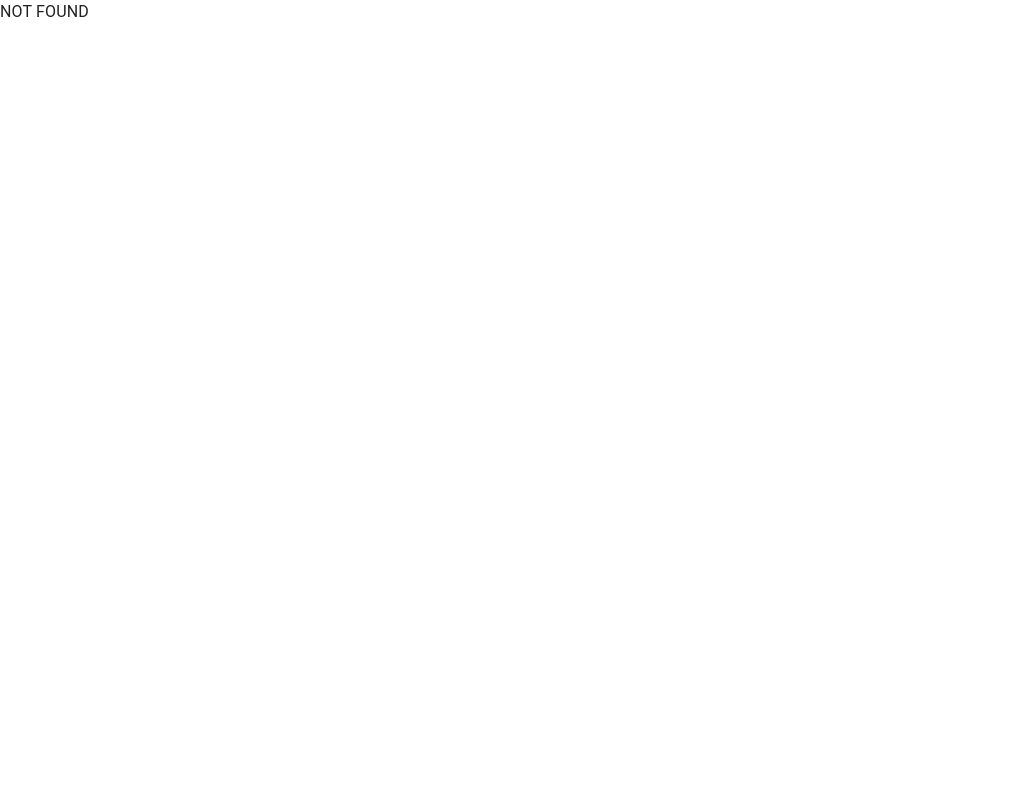
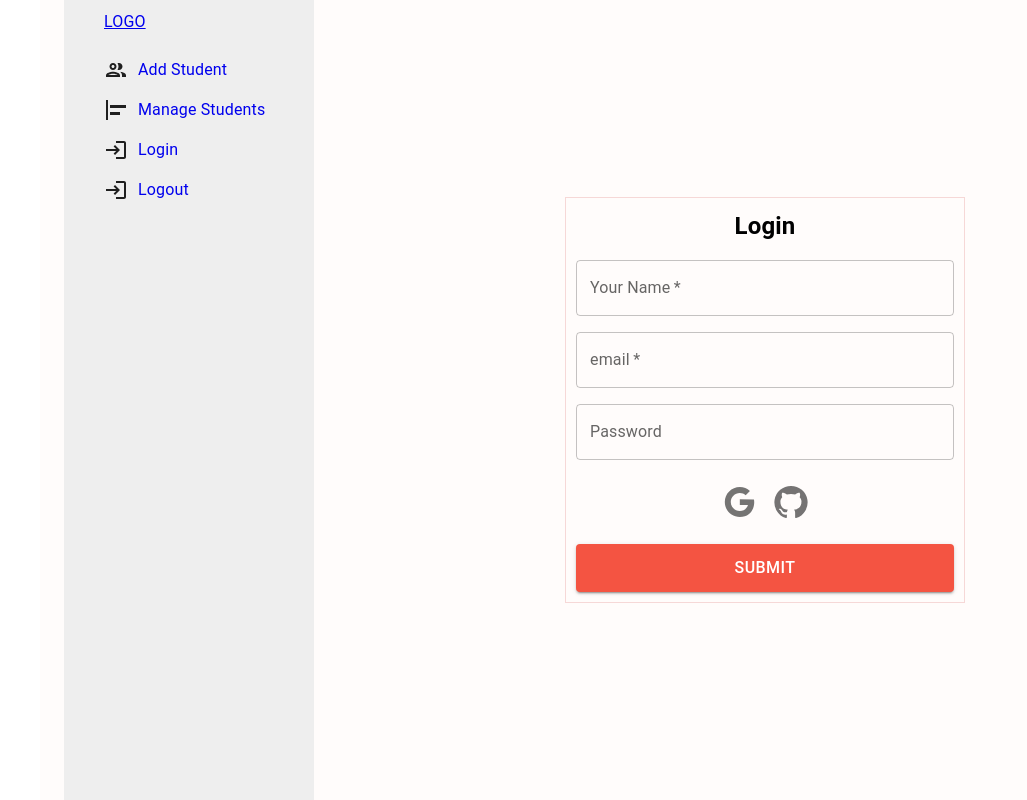
Before and after one commit to mdismail645221/evaluation-assignment-client, a React (Create React App) app: page /login in a window 1280 px wide. Before the commit this address had no page. Shown: the whole page, without its empty margins (0-1027 px from the left). Built offline with nearby package versions, Linux system fonts and the light colour scheme; no server answers.

Commit message:
context folder in Authprovider added

```diff
--- a/src/components/Login/Login.js
+++ b/src/components/Login/Login.js
@@ -1,126 +1,83 @@
+import { Button, IconButton, Stack, TextField } from '@mui/material';
+import { Box } from '@mui/system';
 import React, { useContext, useState } from 'react';
 import { Link } from 'react-router-dom';
-import { AuthContext } from '../../contexts/AuthProvider';
-import '../Login/Login.css';
-import { toast } from 'react-hot-toast'
-import { GithubAuthProvider, GoogleAuthProvider } from 'firebase/auth';
-import { useLocation, useNavigate } from 'react-router-dom'
+import { LOGIN, LOGINSOCAILICONS, LOGINTITLE } from '../../styled/Login';
+import GoogleIcon from '@mui/icons-material/Google';
+import GitHubIcon from '@mui/icons-material/GitHub';
+import { AuthContext } from '../../context/AuthProvider';
+import { toast } from 'react-hot-toast';
+
+
+// const { logIn } = useContext(AuthContext)
+// console.log(logIn)
+
 
 const Login = () => {
 
-    const [error, setError] = useState(null)
-    const { logIn, googleSingIn, githubSingIn } = useContext(AuthContext)
-    // useLocation provide in Private Route
-    const location = useLocation();
-    const navigate = useNavigate();
-    let from = location.state?.from?.pathname || '/';
+    const [userName, SetUserName] = useState("")
+    const [email, SetEmail] = useState("")
+    const [password, SetPassword] = useState("")
 
-    const handleLogIn = (event) => {
+
+    const handleSubmit = (event) =>{
         event.preventDefault();
         const form = event.target;
-        const email = form.email.value;
-        const password = form.password.value;
+        const data = {
+            userName,
+            password
+        }
+        console.log(data)
 
 
-        // user login
-        logIn(email, password)
-            .then((result) => {
-                toast.success('Successfully Login', { duration: 3000 })
-                form.reset()
-                setError(null)
-                navigate(from, { replace: true })
-                const user = result.user;
-                console.log(user)
-            })
-            .catch((error) => {
-                toast.error("Oh NO..Wrong")
-                setError(error.message)
-            })
     }
 
+    return (
+        <LOGIN>
+            <form onSubmit={handleSubmit}>
+                <Stack spacing={2} sx={{
+                    background: '#FFFCFB',
+                    padding: '10px',
+                    width: '400px',
+                    border: '1.5px solid #F6D8D7',
 
-    // googleSignIn handler
-    const googleProvider = new GoogleAuthProvider();
-    const handlegoogle = () => {
-        googleSingIn(googleProvider)
-            .then(result => {
-                const user = result.user;
-                console.log(user)
-                setError(null)
-                toast.success("Successfully Login Good job", { duration: 3000 })
-                navigate(from, { replace: true })
-            })
-            .catch(err => {
-                toast.error("Oh NO..Wrong")
-                setError(err.message)
-            })
-    }
-
-
-
-    // Github sign In handler
-    const provider = new GithubAuthProvider();
-    const handleGithubSignIn = () => {
-        githubSingIn(provider)
-            .then(result => {
-                const user = result.user;
-                console.log(user)
-                // form.reset()
-                navigate(from, { replace: true })
-                setError(null)
-                toast.success("Successfully Login Good job", { duration: 3000 })
-            })
-            .catch(err => {
-                setError(err.message)
-                toast.error("Oh NO..Wrong")
-            })
-    }
-
-
-
-    return (
-        <section id='login-container' style={{ paddingTop: "160px", }}>
-            <div className="w-full max-w-md p-8 space-y-3 rounded-xl bg-white mx-auto py-7 " >
-                <h1 className="text-2xl font-bold text-center">Login</h1>
-                <form onSubmit={handleLogIn} className="space-y-6 ng-untouched ng-pristine ng-valid">
-                    <div className="space-y-1 text-sm form-control">
-                        <label className="block dark:text-gray-400">Email:</label>
-                        <input type="email" name="email" id="username" placeholder="email" className="w-full px-4 py-3 rounded-md dark:border-gray-700  dark:text-gray-100 focus:dark:border-violet-400 shadow-gray-500 shadow-lg bg-gray-300" />
-                    </div>
-                    <div className="space-y-1 text-sm form-control">
-                        <label htmlFor="password" className="block dark:text-gray-400">Password</label>
-                        <input type="password" name="password" id="password" placeholder="Password" className="w-full px-4 py-3 rounded-md dark:border-gray-700  dark:text-gray-100 focus:dark:border-violet-400 shadow-gray-500 shadow-lg bg-gray-300" />
-                        <div className="flex justify-end text-xs text-gray-400 pt-3">
-                            <Link rel="noopener noreferrer" className='text-red-500 hover:text-red-700 font-semibold hover:font-bold text-sm hover:underline hidden'>Forgot Password?</Link>
-                        </div>
-                    </div>
-                    <div>
-                        <p className='text-red-600'>{error && error}</p>
-                    </div>
-                    <button type='submit' className="block w-full p-3 text-center rounded-sm dark:text-gray-900 bg-[#570DF8] text-white font-semibold">Log in</button>
-                </form>
-                <div className="flex items-center pt-4 space-x-1">
-                    <div className="flex-1 h-px sm:w-16 dark:bg-gray-700"></div>
-                    <p className="px-3 text-sm text-violet-400">Login with social accounts</p>
-                    <div className="flex-1 h-px sm:w-16 dark:bg-gray-700"></div>
-                </div>
-                <div className="flex justify-center space-x-4">
-                    <button onClick={handlegoogle} aria-label="Log in with Google" className="p-3 rounded-sm">
-                        <svg xmlns="http://www.w3.org/2000/svg" viewBox="0 0 32 32" className="w-5 h-5 fill-current text-red-500">
-                            <path d="M16.318 13.714v5.484h9.078c-0.37 2.354-2.745 6.901-9.078 6.901-5.458 0-9.917-4.521-9.917-10.099s4.458-10.099 9.917-10.099c3.109 0 5.193 1.318 6.38 2.464l4.339-4.182c-2.786-2.599-6.396-4.182-10.719-4.182-8.844 0-16 7.151-16 16s7.156 16 16 16c9.234 0 15.365-6.49 15.365-15.635 0-1.052-0.115-1.854-0.255-2.651z"></path>
-                        </svg>
-                    </button>
-                    <button onClick={handleGithubSignIn} aria-label="Log in with GitHub" className="p-3 rounded-sm">
-                        <svg xmlns="http://www.w3.org/2000/svg" viewBox="0 0 32 32" className="w-5 h-5 fill-current">
-                            <path d="M16 0.396c-8.839 0-16 7.167-16 16 0 7.073 4.584 13.068 10.937 15.183 0.803 0.151 1.093-0.344 1.093-0.772 0-0.38-0.009-1.385-0.015-2.719-4.453 0.964-5.391-2.151-5.391-2.151-0.729-1.844-1.781-2.339-1.781-2.339-1.448-0.989 0.115-0.968 0.115-0.968 1.604 0.109 2.448 1.645 2.448 1.645 1.427 2.448 3.744 1.74 4.661 1.328 0.14-1.031 0.557-1.74 1.011-2.135-3.552-0.401-7.287-1.776-7.287-7.907 0-1.751 0.62-3.177 1.645-4.297-0.177-0.401-0.719-2.031 0.141-4.235 0 0 1.339-0.427 4.4 1.641 1.281-0.355 2.641-0.532 4-0.541 1.36 0.009 2.719 0.187 4 0.541 3.043-2.068 4.381-1.641 4.381-1.641 0.859 2.204 0.317 3.833 0.161 4.235 1.015 1.12 1.635 2.547 1.635 4.297 0 6.145-3.74 7.5-7.296 7.891 0.556 0.479 1.077 1.464 1.077 2.959 0 2.14-0.020 3.864-0.020 4.385 0 0.416 0.28 0.916 1.104 0.755 6.4-2.093 10.979-8.093 10.979-15.156 0-8.833-7.161-16-16-16z"></path>
-                        </svg>
-                    </button>
-                </div>
-                <Link to='/register' className="text-sm w-full mx-auto hover:underline sm:px-6 text-blue-600 text-center">
-                    <p className='text-blue-600 hover:underline'>Don't have an account?</p>
-                </Link>
-            </div>
-        </section>
+                }}>
+                    <LOGINTITLE>Login</LOGINTITLE>
+                    <TextField
+                        required
+                        id="outlined-required"
+                        label="Your Name"
+                        // defaultValue=""
+                        placeholder='Your Name'
+                        onChange={(e) => SetUserName(e.target.value)}
+                    />
+                    <TextField
+                        required
+                        id="outlined-required"
+                        label="email"
+                        type="email"
+                        placeholder='Your Name'
+                        onChange={(e) => SetEmail(e.target.value)}
+                    />
+                    <TextField
+                        id="outlined-password-input"
+                        label="Password"
+                        type="password"
+                        autoComplete="current-password"
+                        onChange={(e) => SetPassword(e.target.value)}
+                    />
+                    <LOGINSOCAILICONS>
+                        <IconButton>
+                            <GoogleIcon />
+                        </IconButton>
+                        <IconButton>
+                            <GitHubIcon />
+                        </IconButton>
+                    </LOGINSOCAILICONS>
+                    <Button type='submit'>Submit</Button>
+                </Stack>
+            </form>
+        </LOGIN>
     );
 };
 
--- a/src/components/Navber/Navber.js
+++ b/src/components/Navber/Navber.js
@@ -30,7 +30,7 @@ const Navber = () => {
                     </LI>
                     <LI>
                         <LoginOutlinedIcon/>
-                        <Link to="/">Login</Link>
+                        <Link to="/login">Login</Link>
                     </LI>
                     <LI>
                         <LoginOutlinedIcon/>
--- a/src/firebase/firebase.config.js
+++ b/src/firebase/firebase.config.js
@@ -18,6 +18,6 @@ const firebaseConfig = {
 
 // Initialize Firebase
 const app = initializeApp(firebaseConfig);
-const analytics = getAnalytics(app);
+// const analytics = getAnalytics(app);
 
 export default app;
--- a/src/index.js
+++ b/src/index.js
@@ -3,11 +3,16 @@ import ReactDOM from 'react-dom/client';
 import './index.css';
 import App from './App';
 import reportWebVitals from './reportWebVitals';
+import AuthProvider from './context/AuthProvider';
+import { ToastBar } from 'react-hot-toast';
 
 const root = ReactDOM.createRoot(document.getElementById('root'));
 root.render(
   <React.StrictMode>
-    <App />
+    <AuthProvider>
+      {/* <ToastBar /> */}
+        <App />
+    </AuthProvider>
   </React.StrictMode>
 );
 
--- a/src/routes/route.js
+++ b/src/routes/route.js
@@ -1,5 +1,6 @@
 import { createBrowserRouter } from "react-router-dom";
 import AddStudent from "../components/AddStudent/AddStudent";
+import Login from "../components/Login/Login";
 import ManageStudent from "../components/ManageStudent/ManageStudent";
 import Main from "../layout/Main";
 
@@ -17,6 +18,10 @@ export const router = createBrowserRouter([
             {
                 path: '/manageStudent',
                 element: <ManageStudent></ManageStudent>
+            },
+            {
+                path: '/login',
+                element: <Login></Login>
             }
         ]
     }
--- /dev/null
+++ b/src/styled/Login.js
@@ -0,0 +1,23 @@
+import { Box, styled } from "@mui/material";
+
+export const LOGIN = styled('section')(({ theme }) => ({
+    width: '100%',
+    height: '100vh',
+    // background: '#adea',
+    display: 'grid',
+    placeItems: 'center',
+    margin: 'auto'
+}));
+export const LOGINTITLE = styled('h3')(({ theme }) => ({
+    color: '#000',
+    fontSize: '1.5rem',
+    textAlign: 'center'
+}));
+export const LOGINSOCAILICONS = styled(Box)(({ theme }) => ({
+    color: 'red',
+    textAlign: 'center',
+
+    '& button svg': {
+        fontSize: '1.5em',
+    }
+}));
```
Also changed, not shown: src/context/AuthProvider.js (+61 -63 lines).
